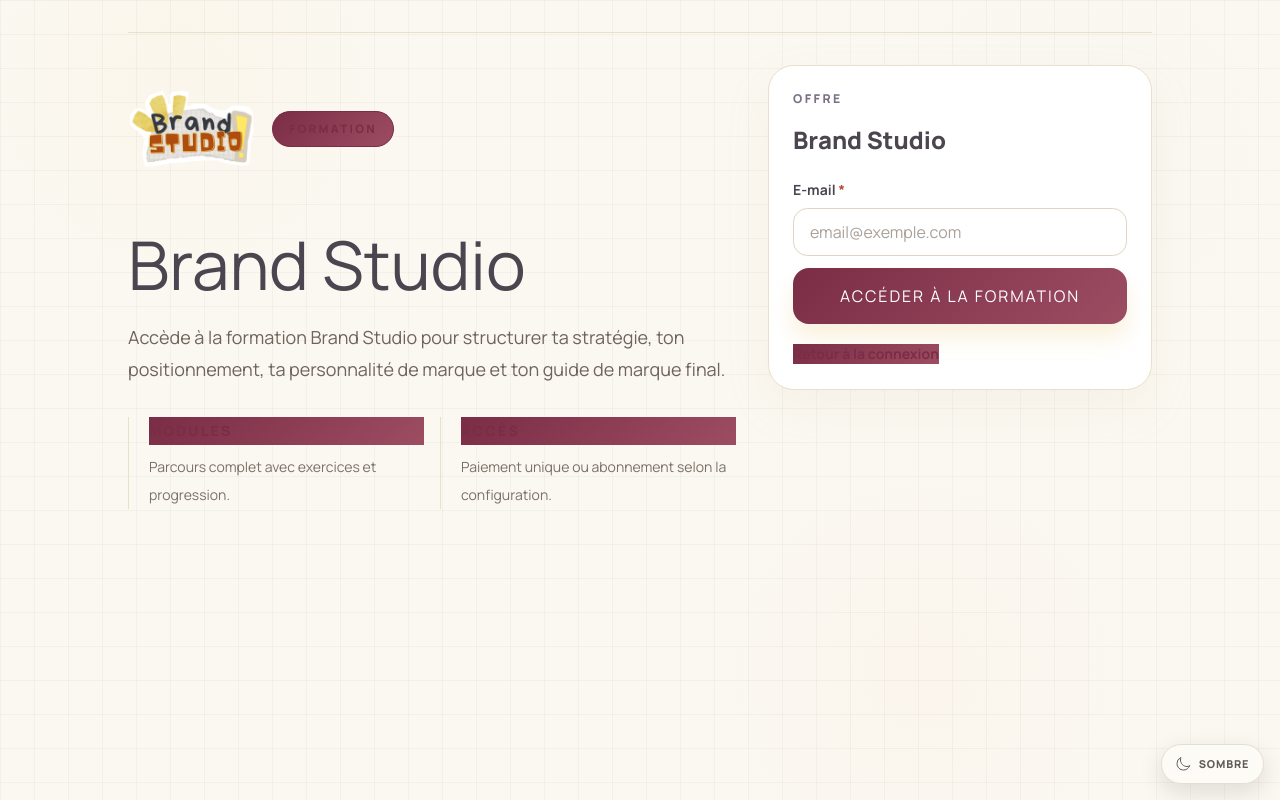
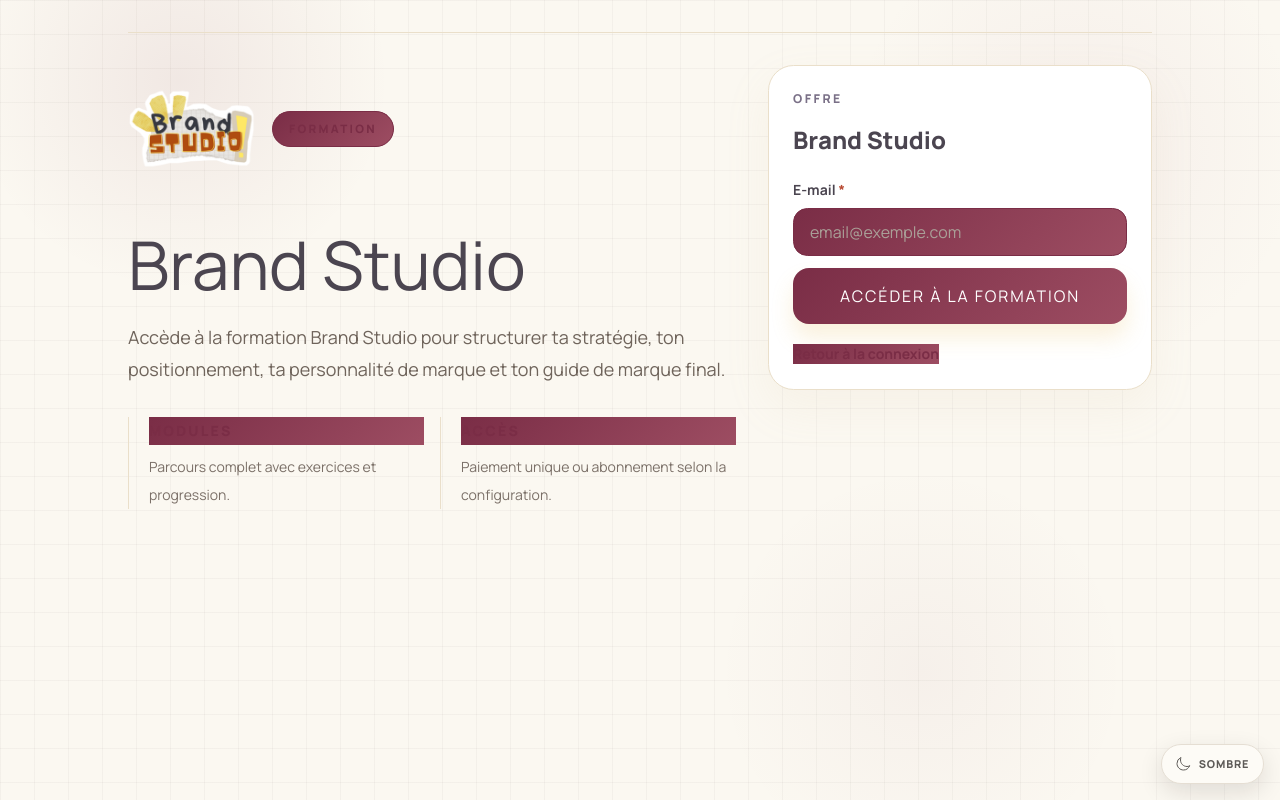
Before and after one commit to marinedelanneau-alt/Brand-Studio-X-Ty-Ash, a Next.js app: page /pricing in a window 1280 px wide. Built offline with nearby package versions, Linux system fonts and the light colour scheme.

Commit message:
Auto sync 2026-09-24 08:37:45

```diff
--- a/app/globals.css
+++ b/app/globals.css
@@ -98,9 +98,9 @@
   background-image:
     linear-gradient(var(--background-grid) 1px, transparent 1px),
     linear-gradient(90deg, var(--background-grid) 1px, transparent 1px),
-    radial-gradient(circle at 14% 10%, rgba(232, 189, 63, 0.035), transparent 16%),
-    radial-gradient(circle at 84% 18%, rgba(219, 232, 216, 0.08), transparent 18%),
-    radial-gradient(circle at 72% 84%, rgba(236, 104, 28, 0.025), transparent 18%);
+    radial-gradient(circle at 14% 10%, rgba(122, 45, 70, 0.08), transparent 16%),
+    radial-gradient(circle at 84% 18%, rgba(181, 122, 146, 0.08), transparent 18%),
+    radial-gradient(circle at 72% 84%, rgba(122, 45, 70, 0.04), transparent 18%);
   background-size: 34px 34px, 34px 34px, 100% 100%, 100% 100%, 100% 100%;
   background-position: top left, top left, top left, top left, top left;
   color: var(--foreground);
@@ -254,7 +254,7 @@
 html[data-theme="dark"] input:focus,
 html[data-theme="dark"] textarea:focus,
 html[data-theme="dark"] select:focus {
-  border-color: #e8682a !important;
+  border-color: #7a2d46 !important;
 }
 
 html[data-theme="dark"] .bs-button-secondary {
@@ -329,7 +329,7 @@
 }
 
 html[data-theme="dark"] .bs-light-surface [class*="text-[#cf7430]"] {
-  color: #cf7430 !important;
+  color: #7a2d46 !important;
 }
 
 html[data-theme="dark"] .bs-light-surface [class*="bg-white"] {
@@ -349,9 +349,9 @@
 }
 
 html[data-theme="dark"] .bs-submodule-tab[aria-current="step"] {
-  border-color: #cf7430 !important;
-  background-color: #fff6e3 !important;
-  color: #cf7430 !important;
+  border-color: #7a2d46 !important;
+  background-color: #fff1f5 !important;
+  color: #7a2d46 !important;
 }
 
 html[data-theme="dark"] .bs-completion-hero {
@@ -441,7 +441,7 @@
 html[data-theme="dark"] .bs-access-primary-action:focus-visible,
 html[data-theme="dark"] .bs-access-dark-action:focus-visible,
 html[data-theme="dark"] .bs-access-guide-action:focus-visible {
-  outline: 2px solid #f0cf55;
+  outline: 2px solid #7a2d46;
   outline-offset: 3px;
 }
 
@@ -510,15 +510,27 @@
 }
 
 [class*="text-[#cf7430]"],
+[class*="text-[#f0cf55]"],
 [class*="border-[#cf7430]"],
+[class*="border-[#f0cf55]"],
+[class*="border-[#df9b39]"],
 [class*="bg-[#cf7430]"],
+[class*="bg-[#f0cf55]"],
 [class*="hover:text-[#cf7430]"],
+[class*="hover:text-[#f0cf55]"],
 [class*="hover:border-[#cf7430]"],
+[class*="hover:border-[#f0cf55]"],
 [class*="focus:border-[#cf7430]"],
+[class*="focus:border-[#f0cf55]"],
+[class*="focus:border-[#df9b39]"],
 [class*="ring-[#cf7430]"],
+[class*="ring-[#f0cf55]"],
 [class*="accent-[#cf7430]"],
+[class*="accent-[#f0cf55]"],
 [class*="bg-[linear-gradient(90deg,#cf7430,#f0cf55)]"],
 [class*="bg-[linear-gradient(135deg,#df9b39,#f1cc56)]"],
+[class*="bg-[linear-gradient(90deg,#d88a2f,#f0cf55)]"],
+[class*="bg-[linear-gradient(135deg,#e19b34,#f2cf58)]"],
 [class*="linear-gradient(90deg,#d88a2f,#f0cf55)"],
 [class*="linear-gradient(135deg,#df9b39,#f1cc56)"],
 [class*="linear-gradient(135deg,#e19b34,#f2cf58)"] {
@@ -528,7 +540,8 @@
   background-image: linear-gradient(135deg, #7a2d46, #9d4d62) !important;
 }
 
-[class*="bg-[linear-gradient(90deg,#d88a2f,#f0cf55)]"] {
+[class*="bg-[linear-gradient(90deg,#d88a2f,#f0cf55)]"],
+[class*="bg-[linear-gradient(90deg,#cf7430,#f0cf55)]"] {
   background-image: linear-gradient(90deg, #7a2d46, #9d4d62) !important;
 }
 
@@ -594,7 +607,7 @@
 }
 
 .bs-button-secondary:focus-visible {
-  outline: 2px solid #f0cf55;
+  outline: 2px solid #7a2d46;
   outline-offset: 3px;
 }
 
@@ -719,7 +732,7 @@
 .tiptap-editor a,
 .module-content a,
 .pedagogical-content a {
-  color: #cf7430;
+  color: #7a2d46;
   text-decoration: underline;
   text-underline-offset: 3px;
 }
@@ -786,8 +799,8 @@
 
 .tiptap-editor [data-info-box="remember"],
 .pedagogical-content [data-info-box="remember"] {
-  border-color: #f0cf55;
-  background: #fff4ba;
+  border-color: #b57a92;
+  background: #f9edf2;
 }
 
 .tiptap-editor [data-info-box="note"],
```
